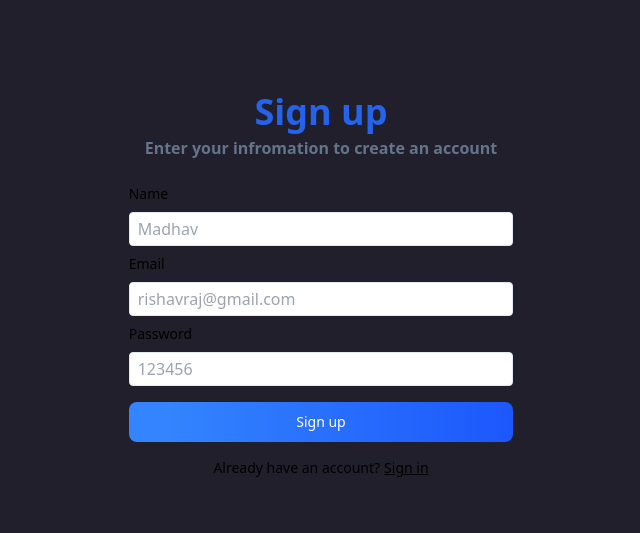
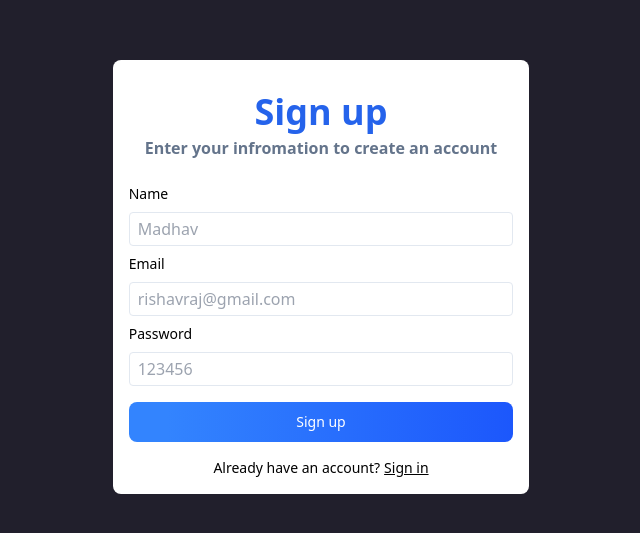
Before and after one commit to maddy020/PeerChat-2, a React (Vite) app in the folder client/: page /signup in a window 1280 px wide. Shown: the part 123-656 px from the top of the page, without its empty margins (319-959 px from the left). Built offline with nearby package versions, Linux system fonts and the light colour scheme; no server answers.

Commit message:
some validations

```diff
--- a/client/src/pages/Login.tsx
+++ b/client/src/pages/Login.tsx
@@ -78,7 +78,7 @@ const SigninComponent = ({
             onChange={(e) => {
               setUsername(e.target.value);
             }}
-            placeholder="madhavsetia@gmail.com"
+            placeholder="madhav@gmail.com"
             label={"Email"}
             type={"email"}
             validPassword={true}
--- a/client/src/pages/Signup.tsx
+++ b/client/src/pages/Signup.tsx
@@ -54,7 +54,7 @@ const Signup = ({ isLoggedIn }: { isLoggedIn: boolean }) => {
   return (
     <form onSubmit={handleSignUp} className="h-screen flex justify-center">
       <div className="flex flex-col justify-center">
-        <div className="rounded-lg text-center p-2 h-max px-4">
+        <div className="rounded-lg bg-white text-center p-2 h-max px-4">
           <Heading label={"Sign up"} />
           <SubHeading label={"Enter your infromation to create an account"} />
           <InputBox
```
